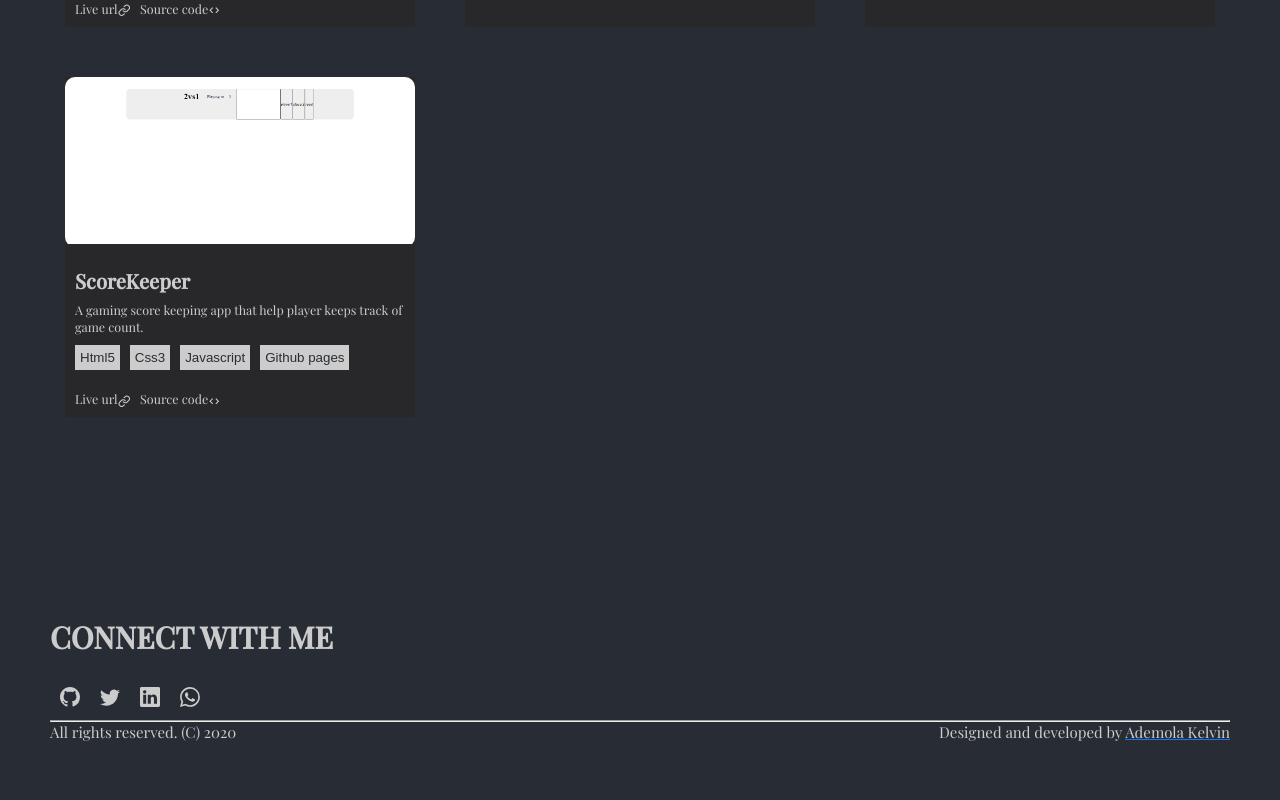
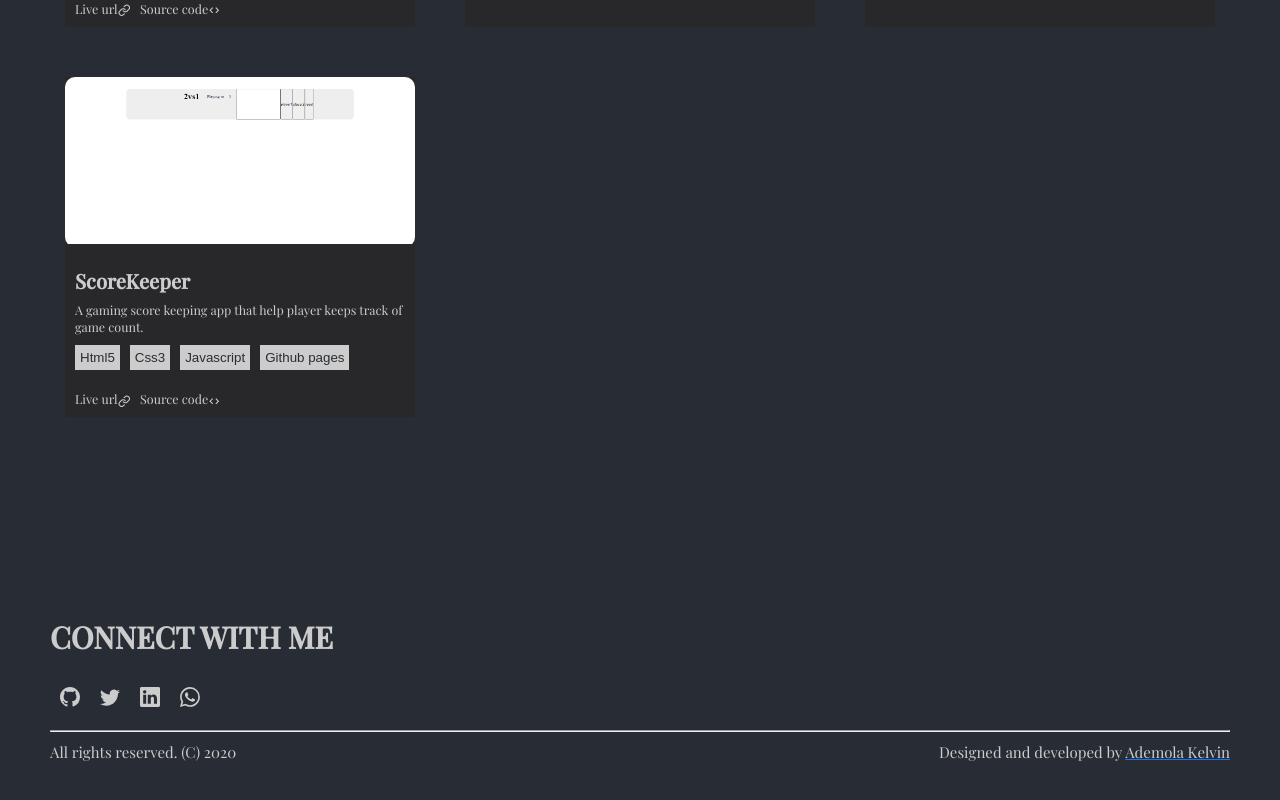
Before and after one commit to Adegbite1999/portfolio_v1, a React (Create React App) app: page / in a window 1280 px wide. Shown: the part 1153-1953 px from the top of the page. Built offline with nearby package versions, Linux system fonts and the light colour scheme; a web font is replaced by a local one.

Commit message:
chore: fix styliing

```diff
--- a/public/index.html
+++ b/public/index.html
@@ -24,7 +24,7 @@
       work correctly both with client-side routing and a non-root public URL.
       Learn how to configure a non-root public URL by running `npm run build`.
     -->
-    <title>React App</title>
+    <title>Portfolio</title>
   </head>
   <body>
     <noscript>You need to enable JavaScript to run this app.</noscript>
--- a/src/components/Footer.jsx
+++ b/src/components/Footer.jsx
@@ -12,7 +12,7 @@ function Footer() {
                 <button><a href="https://www.linkedin.com/public-profile/settings?trk=d_flagship3_profile_self_view_public_profile&lipi=urn%3Ali%3Apage%3Ad_flagship3_profile_self_edit_contact_info%3BIXets8AGSymmVPMt4c1Ahg%3D%3D"><BsLinkedin size={20}/></a></button>
                 <button><a href="https://api.whatsapp.com/send?phone=8104750773&text=Hello%20kelvin"><BsWhatsapp size={20}/></a></button>
             </div>
-            <hr/>
+            <hr className="hr"/>
             <div className="right">
                 <p>All rights reserved. (C) 2020</p>
                 <p>Designed and developed by <a className='link-dev' href="https://www.linkedin.com/public-profile/settings?trk=d_flagship3_profile_self_view_public_profile&lipi=urn%3Ali%3Apage%3Ad_flagship3_profile_self_edit_contact_info%3BIXets8AGSymmVPMt4c1Ahg%3D%3D">Ademola Kelvin</a></p>
--- a/src/styles/style.css
+++ b/src/styles/style.css
@@ -388,7 +388,7 @@ nav {
     position: absolute;
     right: 0;
     top: 0;
-    background: #09090999;
+    background: #020303;
     width: 100%;
     height: 100%;
     z-index: 30;
@@ -465,6 +465,9 @@ nav {
     transform: translateX(21rem);
     width: 0;
   }
+  .grid{
+    grid-template-columns: none;
+  }
   .projects {
     padding-left: 3rem;
     padding-right: 3rem;
@@ -489,3 +492,8 @@ nav {
           transform: translateY(0);
         }
       }
+
+.hr{
+  margin-top:1rem;
+  margin-bottom:1rem;
+}
```
